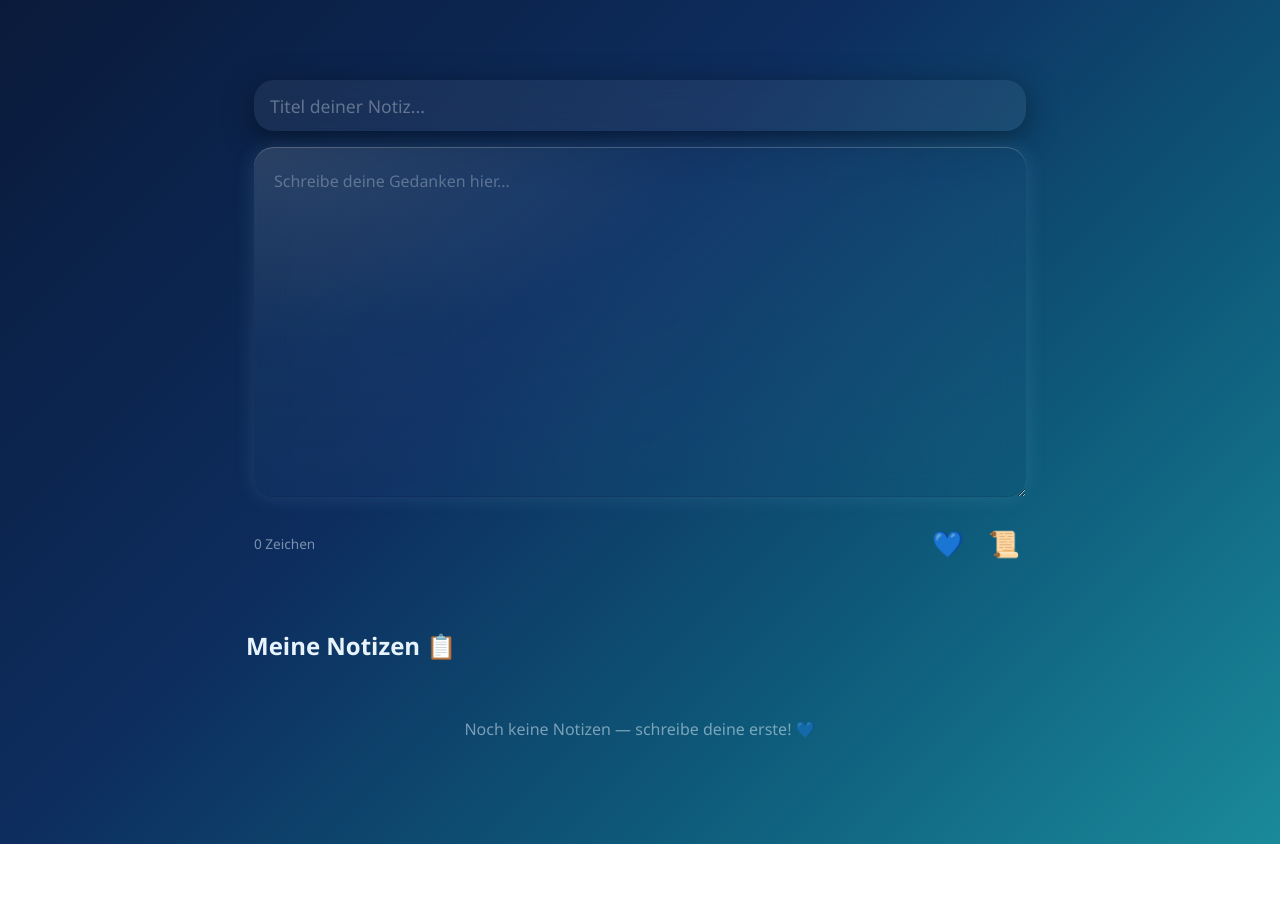
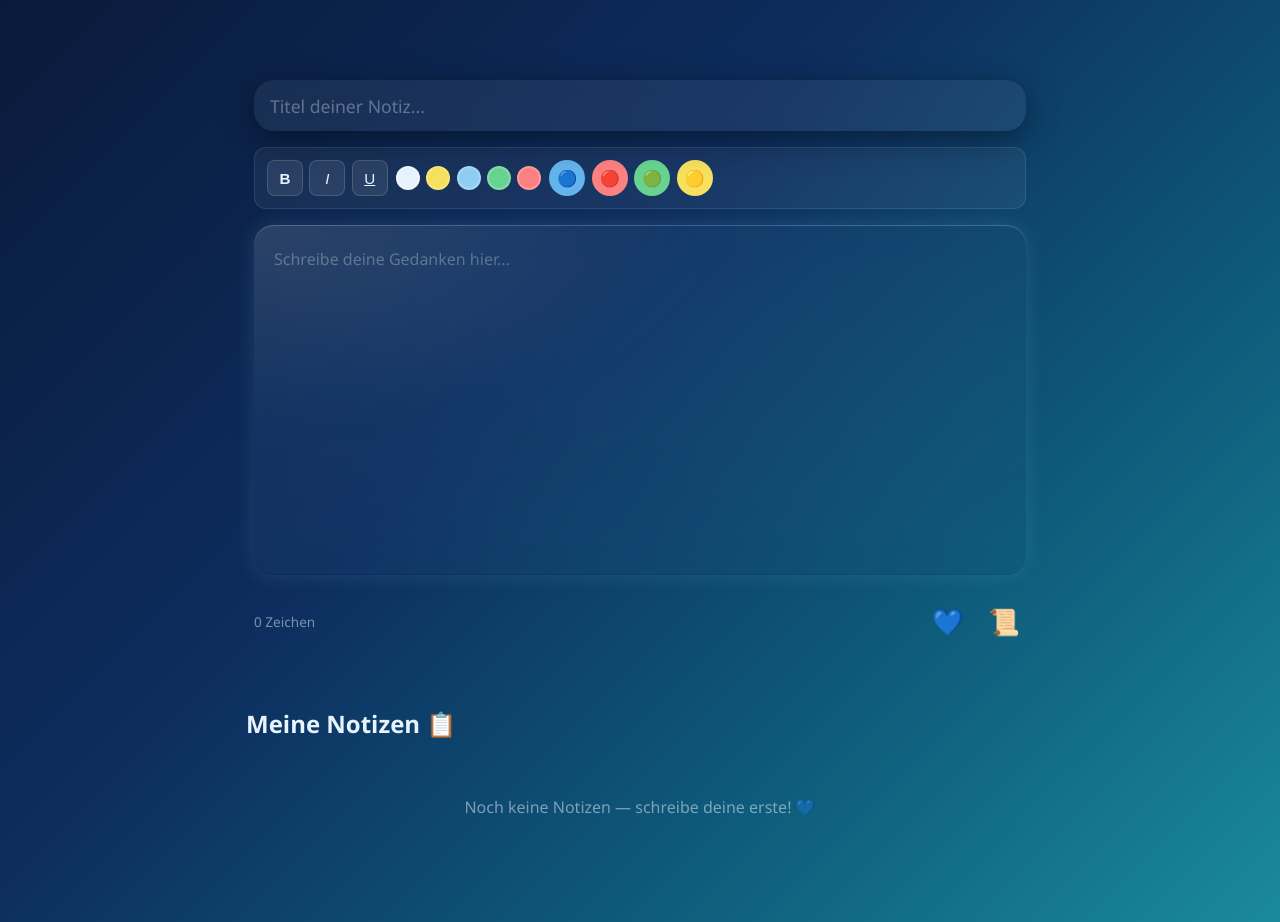
Before and after one commit to aaloui9603/vue_Diary, a Vue app: page / in a window 1280 px wide. Both pictures are taken after a click on the button "Tagebuch öffnen ✨". Before the commit the page ends 844 px from the top, so only its background shows below. Built offline with nearby package versions, Linux system fonts and the light colour scheme.

Commit message:
feat: Block 5 - Rich Text Editor, Markierung

```diff
--- a/src/assets/main.scss
+++ b/src/assets/main.scss
@@ -294,3 +294,86 @@ body {
         box-shadow: 0 0 15px rgba(252, 129, 129, 0.3);
     }
 }
+
+// Markier-Bereich
+.markier-leiste {
+    display:flex;
+    gap: 0.5rem;
+}
+
+.markier-btn {
+    width: 36px;
+    height: 36px;
+    border-radius: 50%;
+    border: 2px solid transparent;
+    cursor: pointer;
+    font-size: 1rem;
+    transition: all 0.2s ease;
+    display: flex;
+    align-items: center;
+    justify-content: center;
+
+    &:hover {
+        transform: scale(1.15);
+    }
+
+    &.aktiv {
+        border: 2px solid $perlen-weiss;
+        box-shadow: 0 0 10 rgba(255, 255, 255, 0.4);
+        transform: scale(1.2);
+    }
+}
+
+// Toolbar
+.rich-toolbar {
+    display: flex;
+    flex-wrap: wrap;
+    gap: 0.5rem;
+    padding: 0.75rem;
+    background: rgba(255, 255, 255, 0.05);
+    border-radius: 12px;
+    border: 1px solid rgba(255, 255, 255, 0.1);
+}
+
+.toolbar-gruppe {
+    display: flex;
+    gap: 0.4rem;
+    align-items: center;
+}
+
+.toolbar-btn {
+    background: rgba(255, 255, 255, 0.08);
+    border: 1px solid rgba(255, 255, 255, 0.15);
+    color: $perlen-weiss;
+    width: 36px;
+    height: 36px;
+    border-radius: 8px;
+    cursor: pointer;
+    font-size: 0.95rem;
+    transition: all 0.2s ease;
+
+    &:hover {
+        background: rgba($akzent-hell, 0.3);
+    }
+}
+
+.farb-btn {
+    width: 24px;
+    height: 24px;
+    border-radius: 50%;
+    border: 2px solid rgba(255, 255, 255, 0.2);
+    cursor: pointer;
+    transition: all 0.2s ease;
+
+    &:hover {
+        transform: scale(1.2);
+        border-color: $perlen-weiss;
+    }
+}
+
+// Placeholder für contenteditable
+.grosses-textfeld[data-placeholder]:empty::before {
+    content: attr(data-placeholder);
+    color: rgba($perlen-weiss, 0.3);
+    pointer-events: none;
+}
--- a/src/components/DiaryEditor.vue
+++ b/src/components/DiaryEditor.vue
@@ -1,13 +1,31 @@
 <script setup>
-import { ref, computed, watch, onMounted } from 'vue'
+import { ref, computed, onMounted } from 'vue'
 
 const props = defineProps({ notizen: Array })
 const emit = defineEmits(['notiz-gespeichert'])
 
 const titel = ref('')
-const notizInhalt = ref('')
+const aktiveMarkierung = ref('')
+const editorRef = ref(null)
 
-const zeichenAnzahl = computed(() => notizInhalt.value.length)
+const markierfarben = [
+  { name: 'blau',  hex: '#63b3ed', symbol: '🔵' },
+  { name: 'rot',   hex: '#fc8181', symbol: '🔴' },
+  { name: 'gruen', hex: '#68d391', symbol: '🟢' },
+  { name: 'gelb',  hex: '#f6e05e', symbol: '🟡' }
+]
+
+const textfarben = [
+  { name: 'weiss',   hex: '#e8f4fd' },
+  { name: 'gelb',    hex: '#f6e05e' },
+  { name: 'hellblau', hex: '#90cdf4' },
+  { name: 'gruen',   hex: '#68d391' },
+  { name: 'rot',     hex: '#fc8181' },
+]
+
+const zeichenAnzahl = computed(() => {
+  return editorRef.value ? editorRef.value.innerText.length : 0
+})
 
 onMounted(() => {
   const gespeichert = localStorage.getItem('vue-diary-notizen')
@@ -16,23 +34,47 @@ onMounted(() => {
   }
 })
 
+// Formatierung — Fett, Kursiv, Unterstrichen
+const formatieren = (befehl) => {
+  document.execCommand(befehl, false, null)
+  editorRef.value.focus()
+}
+
+// Textfarbe ändern
+const textFarbeSetzen = (hex) => {
+  document.execCommand('foreColor', false, hex)
+  editorRef.value.focus()
+}
+
+// Markieren wie Textmarker
+const markierenMitFarbe = (hex) => {
+  document.execCommand('hiliteColor', false, hex)
+  editorRef.value.focus()
+}
+
+// Speichern
 const speichern = () => {
-  if (notizInhalt.value.trim() === '') return
+  const inhalt = editorRef.value ? editorRef.value.innerHTML : ''
+  if (editorRef.value.innerText.trim() === '') return
   const neueNotizen = [...props.notizen, {
     id: Date.now(),
     titel: titel.value || 'Ohne Titel',
-    inhalt: notizInhalt.value,
+    inhalt: inhalt,
+    markierung: aktiveMarkierung.value,
     datum: new Date().toLocaleDateString('de-DE')
   }]
   localStorage.setItem('vue-diary-notizen', JSON.stringify(neueNotizen))
   emit('notiz-gespeichert', neueNotizen)
   titel.value = ''
-  notizInhalt.value = ''
+  editorRef.value.innerHTML = ''
+  aktiveMarkierung.value = ''
 }
 
+// Neues Blatt
 const neuesBlatt = () => {
   titel.value = ''
-  notizInhalt.value = ''
+  editorRef.value.innerHTML = ''
+  aktiveMarkierung.value = ''
 }
 </script>
 
@@ -45,11 +87,49 @@ const neuesBlatt = () => {
       class="titel-feld"
     />
 
-    <textarea
-      v-model="notizInhalt"
-      placeholder="Schreibe deine Gedanken hier..."
+    <!-- Toolbar -->
+    <div class="rich-toolbar">
+
+      <!-- Formatierung -->
+      <div class="toolbar-gruppe">
+        <button class="toolbar-btn" @click="formatieren('bold')"><b>B</b></button>
+        <button class="toolbar-btn" @click="formatieren('italic')"><i>I</i></button>
+        <button class="toolbar-btn" @click="formatieren('underline')"><u>U</u></button>
+      </div>
+
+      <!-- Textfarben -->
+      <div class="toolbar-gruppe">
+        <button
+          v-for="farbe in textfarben"
+          :key="farbe.name"
+          class="farb-btn"
+          :style="{ background: farbe.hex }"
+          @click="textFarbeSetzen(farbe.hex)"
+          :title="farbe.name"
+        ></button>
+      </div>
+
+      <!-- Markierfarben -->
+      <div class="toolbar-gruppe">
+        <button
+          v-for="farbe in markierfarben"
+          :key="farbe.name"
+          class="markier-btn"
+          :style="{ background: farbe.hex }"
+          :class="{ aktiv: aktiveMarkierung === farbe.hex }"
+          @click="markierenMitFarbe(farbe.hex)"
+        >{{ farbe.symbol }}</button>
+      </div>
+
+    </div>
+
+    <!-- Textfeld contenteditable -->
+    <div
+      ref="editorRef"
+      contenteditable="true"
       class="grosses-textfeld"
-    ></textarea>
+      data-placeholder="Schreibe deine Gedanken hier..."
+    ></div>
 
     <div class="editor-footer">
       <span class="zeichen-zaehler">{{ zeichenAnzahl }} Zeichen</span>
--- a/src/components/DiaryList.vue
+++ b/src/components/DiaryList.vue
@@ -16,7 +16,9 @@ const emit = defineEmits(['notiz-loeschen'])
       v-for="notiz in notizen"
       :key="notiz.id"
       class="notiz-karte"
-    >
+      :style="notiz.markierung ? { borderLeft: `4px solid ${notiz.markierung}` } : {}"
+      >
+
       <div class="notiz-header">
         <h3>{{ notiz.titel }}</h3>
         <div class="notiz-actions">
@@ -27,7 +29,7 @@ const emit = defineEmits(['notiz-loeschen'])
           >🗑️</button>
         </div>
       </div>
-      <p>{{ notiz.inhalt }}</p>
+      <p v-html="notiz.inhalt"></p>
     </div>
 
   </div>
```
